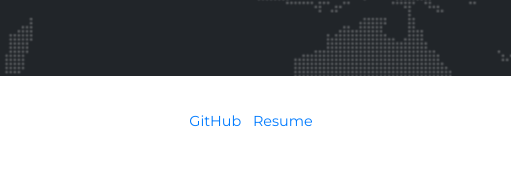
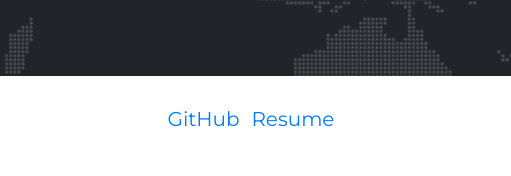
Before and after one commit to DFabry14/VidPortfolio, a website with bundled scripts: page index.html in a window 1280 px wide. Shown: the part 3349-3525 px from the top of the page, 769-1280 px from the left. Built offline with nearby package versions, Linux system fonts and the light colour scheme; a web font is replaced by a local one.

Commit message:
changed links at bottom

```diff
--- a/index.html
+++ b/index.html
@@ -257,10 +257,10 @@
         <div class="col-md-4">
           <ul class="list-inline quicklinks">
             <li class="list-inline-item">
-              <a href="https://github.com/DFabry14" target="_blank">GitHub</a>
+              <a href="https://github.com/DFabry14" target="_blank"><h5>GitHub</h5></a>
             </li>
             <li class="list-inline-item">
-              <a href="DanFabryTechnicalResume.pdf" target="_blank" download>Resume</a>
+              <a href="DanFabryTechnicalResume.pdf" target="_blank" download><h5>Resume</h5></a>
             </li>
           </ul>
         </div>
```
